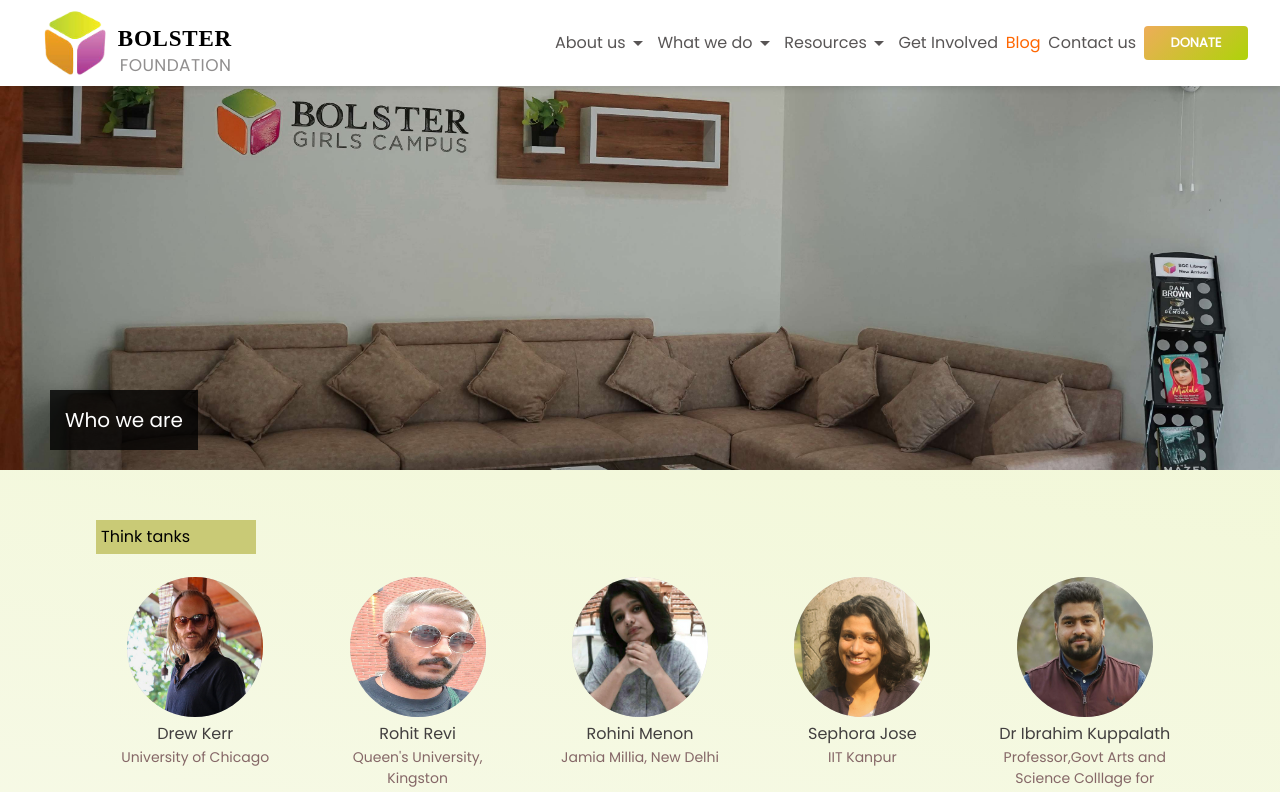
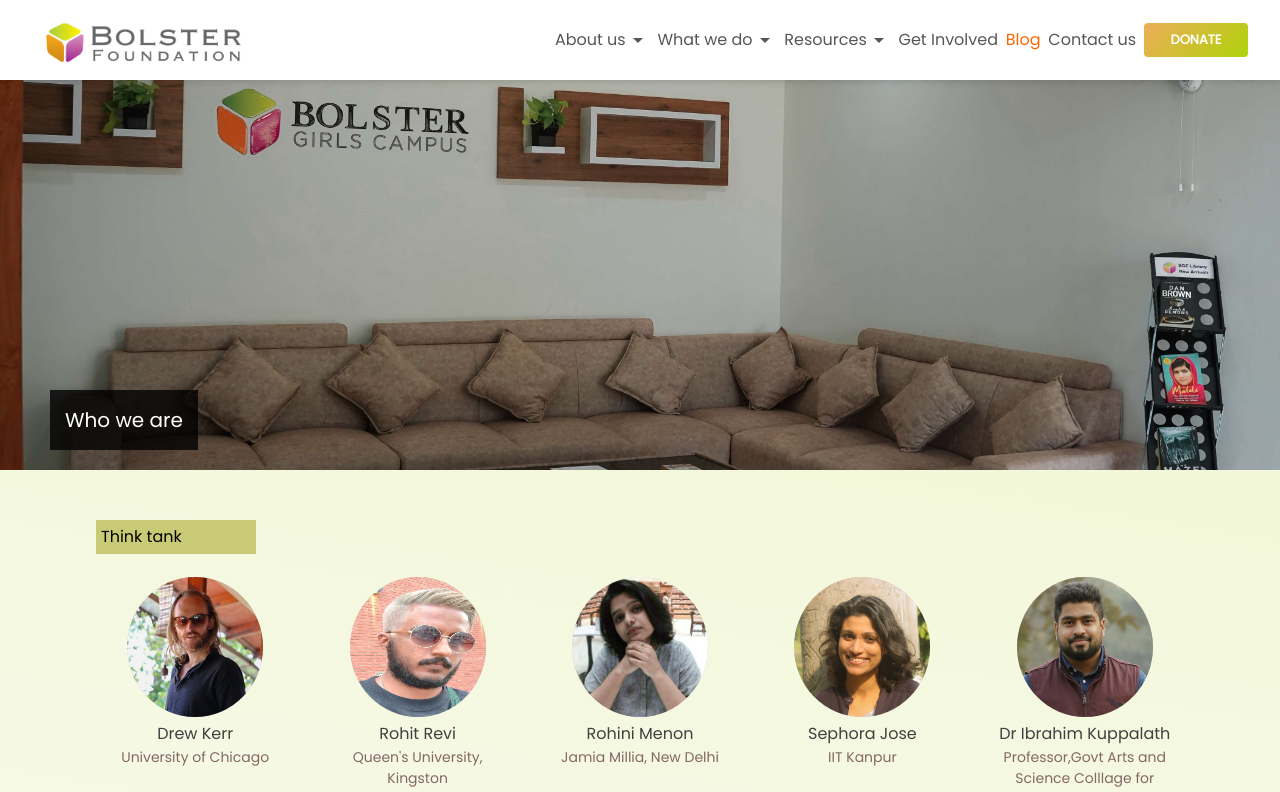
Before and after one commit to mefazdev/bolster, a Next.js app: page /We in a window 1280 px wide. Shown: the top 792 px of the page. Built offline with nearby package versions, Linux system fonts and the light colour scheme; a web font is replaced by a local one.

Commit message:
logo-change

```diff
--- a/components/Navbar.js
+++ b/components/Navbar.js
@@ -12,6 +12,7 @@
 import TwitterIcon from "@mui/icons-material/Twitter";
 import InstagramIcon from "@mui/icons-material/Instagram";
 import YouTubeIcon from "@mui/icons-material/YouTube";
+import logoText from '../assets/images/log-text.png'
 export default function Navbar() {
   const router = useRouter();
 
@@ -40,7 +41,10 @@
     <div className="navbar">
       <div className="nav__content ">
         <div className="nav__container flex">
-          <div className="logo flex">
+          <div className="logo__text">
+            <Image src={logoText}/>
+          </div>
+          {/* <div className="logo flex">
             <Link href="/">
               <Image src={logo} />
             </Link>
@@ -50,7 +54,7 @@
                 <h3>FOUNDATION</h3>
               </div>
             </Link>
-          </div>
+          </div> */}
           <div className="nav__item__row flex">
             <span className="flex nav__item__span group cursor-pointer  ">
               <h6>About us</h6>
--- a/pages/We.js
+++ b/pages/We.js
@@ -44,7 +44,7 @@
         <div className="we__content ">
           <div>
             <div className="we__sub">
-              <h2>Think tanks</h2>
+              <h2>Think tank</h2>
             </div>
             <div className="we__row grid gap-6 grid-cols-2   lg:grid-cols-5">
               <div
--- a/styles/navbar.css
+++ b/styles/navbar.css
@@ -7,6 +7,7 @@
   width: 100%;
   z-index: 100;
   background-color: #fff;
+  /* background-color: black   */
 }
 .navbar p{
   cursor: pointer;
@@ -49,6 +50,14 @@
   }
 }
 
+.logo__text{
+  /* border: solid red; */
+  max-width: 220px;
+  height: 90px;
+  display: flex;
+  align-items: center;
+  margin-top: -10px;
+}
 .logo {
   max-width: 200px;
   /* border: solid green; */
```
Also changed, not shown: assets/images/log-text.png (added).
